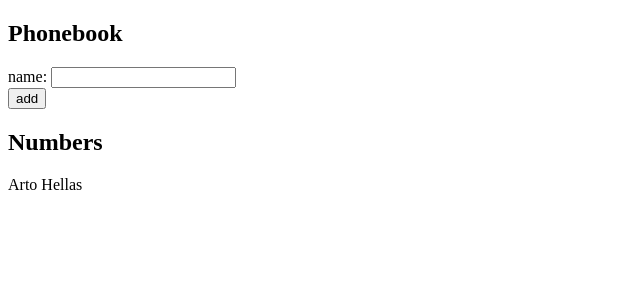
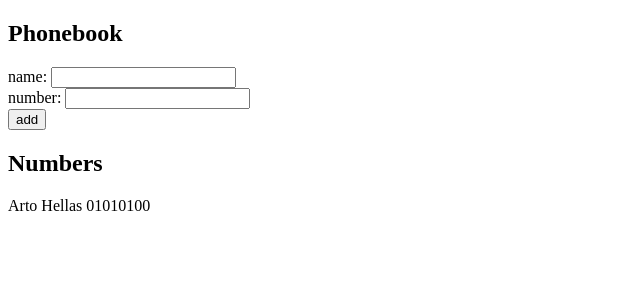
Before and after one commit to rammyblog/fullstackopen, a React (Create React App) app in the folder part2/phonebook/: page / in a window 1280 px wide. Shown: the top 300 px of the page, without its empty margins (0-640 px from the left). Built offline with nearby package versions, Linux system fonts and the light colour scheme.

Commit message:
Done with 2.8

```diff
--- a/part2/phonebook/src/App.js
+++ b/part2/phonebook/src/App.js
@@ -1,11 +1,17 @@
 import React, { useState } from "react";
 
 const App = () => {
-  const [persons, setPersons] = useState([{ name: "Arto Hellas" }]);
+  const [persons, setPersons] = useState([
+    { name: "Arto Hellas", number: "01010100" },
+  ]);
   const [newName, setNewName] = useState("");
+  const [newNumber, setNewNumber] = useState("");
 
   const handleNewName = (e) => {
     setNewName(e.target.value);
+  };
+  const handleNewNumber = (e) => {
+    setNewNumber(e.target.value);
   };
 
   const handleFormSubmit = (e) => {
@@ -13,7 +19,7 @@
     const duplicate = persons.find((obj) => obj.name === newName);
     duplicate
       ? alert(`${newName} is already added to phonebook`)
-      : setPersons(persons.concat({ name: newName }));
+      : setPersons(persons.concat({ name: newName, number: newNumber }));
   };
   return (
     <div>
@@ -23,12 +29,18 @@
           name: <input value={newName} onChange={handleNewName} />
         </div>
         <div>
+          number:{" "}
+          <input type="number" value={newNumber} onChange={handleNewNumber} />
+        </div>
+        <div>
           <button type="submit">add</button>
         </div>
       </form>
       <h2>Numbers</h2>
-      {persons.map((persons) => (
-        <p key={persons.name}>{persons.name}</p>
+      {persons.map((person) => (
+        <p key={person.name}>
+          {person.name} {person.number}
+        </p>
       ))}
     </div>
   );
```
